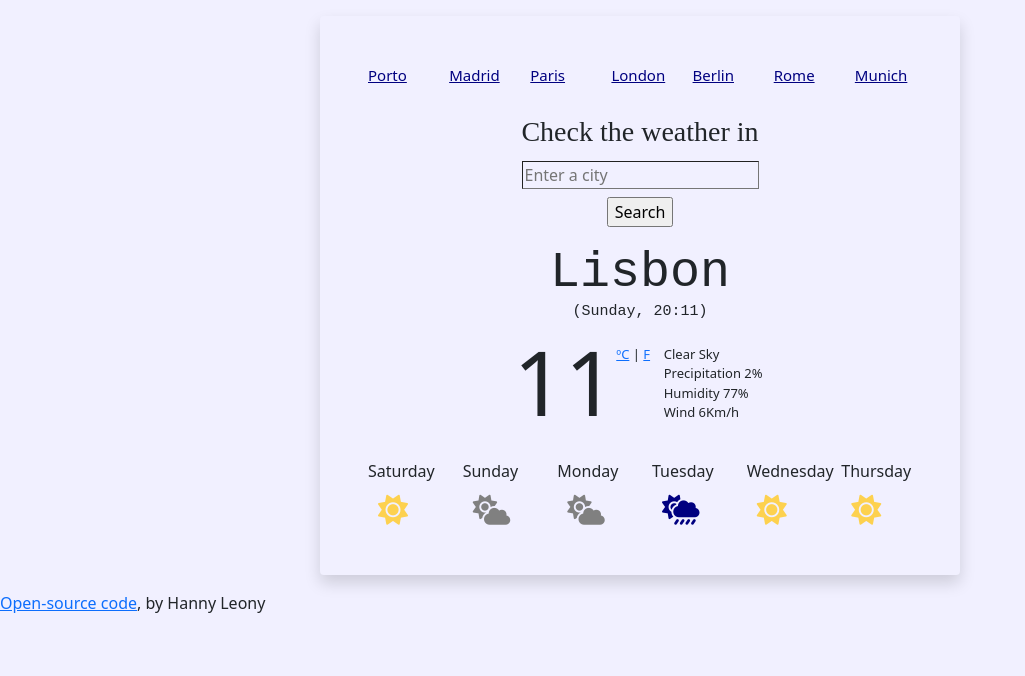
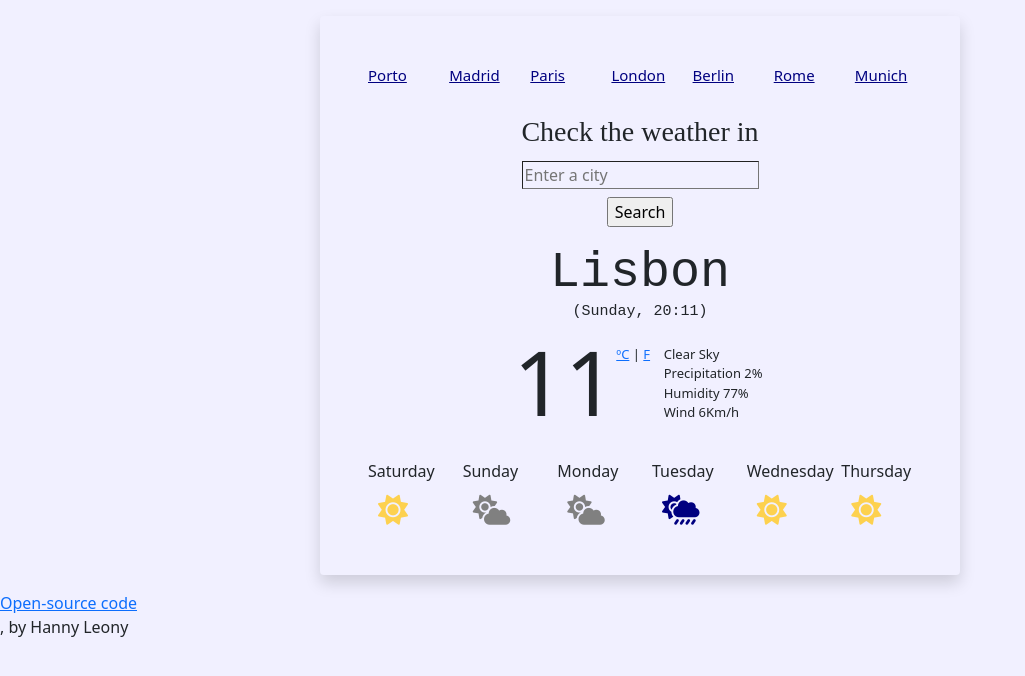
Before and after one commit to hannyleony/first-project-hanny, a website built with Parcel: page index.html in a window 1280 px wide. Shown: the whole page, without its empty margins (0-1025 px from the left). Built offline with nearby package versions, Linux system fonts and the light colour scheme; a web font is replaced by a local one.

Commit message:
Update index.html

```diff
--- a/index.html
+++ b/index.html
@@ -103,7 +103,7 @@
         <div class="col-2"><i class="fas fa-sun icon sun"></i></div>
         <div class="col-2"><i class="fas fa-sun icon sun"></i></div>
       </div>
-    </div class="footer">
-    <a href="https://github.com/hannyleony/first-project-hanny">Open-source code</a><span>, by Hanny Leony</span></div>
+    </div>
+    <a class="footer" href="https://github.com/hannyleony/first-project-hanny">Open-source code</a>, by Hanny Leony</div>
   </body>
 </html>
```
